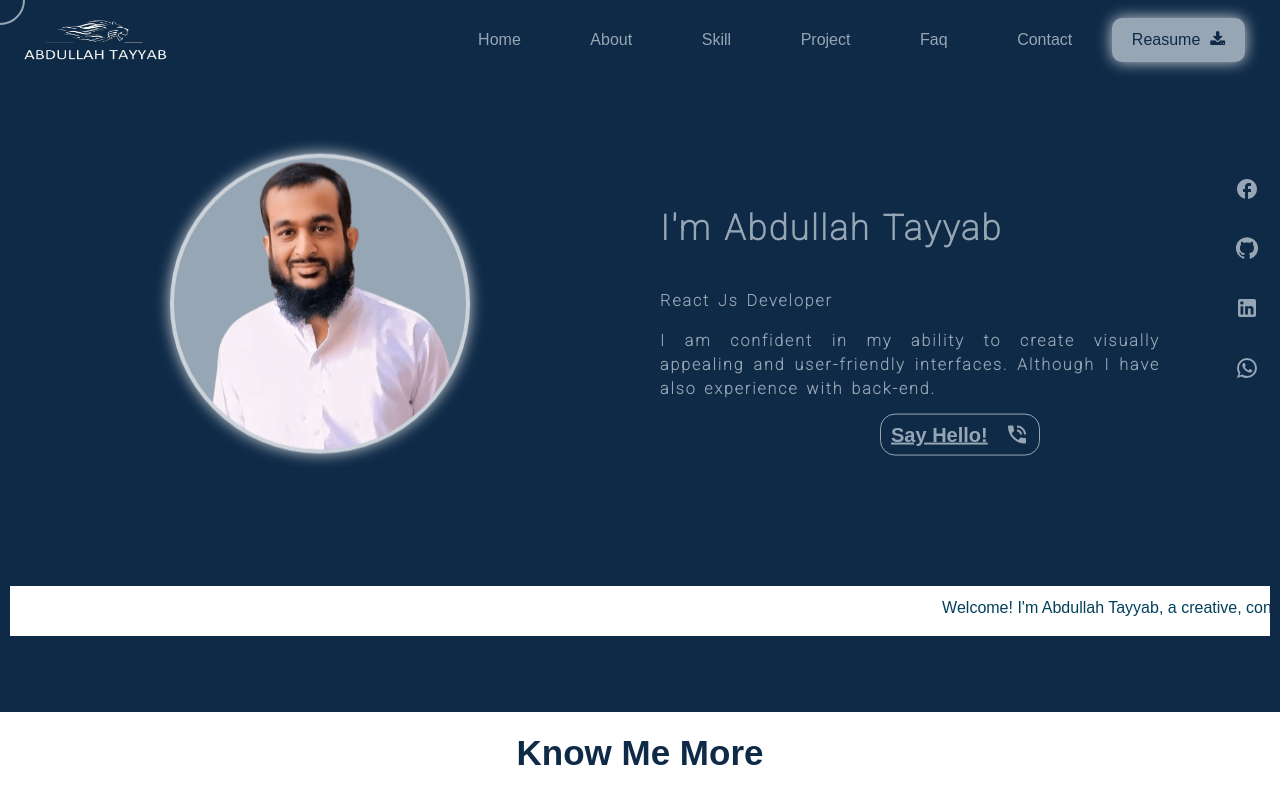
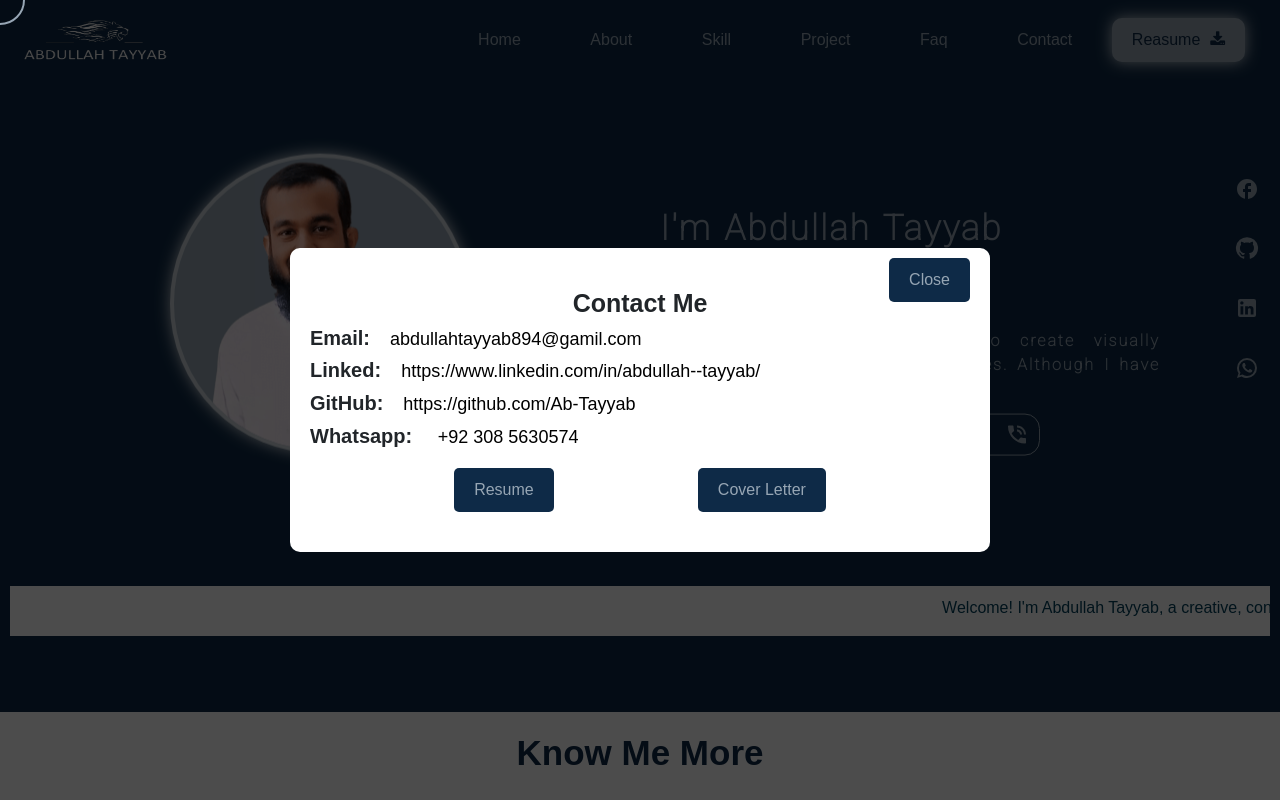
Before and after one commit to Ab-Tayyab/abdullah-tayyab-portfolio, a React (Create React App) app: page /project in a window 1280 px wide. Shown: the top 800 px of the page. Built offline with nearby package versions, Linux system fonts and the light colour scheme.

Commit message:
popup added

```diff
--- a/src/App.js
+++ b/src/App.js
@@ -17,7 +17,7 @@ import "aos/dist/aos.css";
 
 const App = () => {
   const [isLoading, setIsLoading] = useState(true);
-  const [isPopupOpen, setIsPopupOpen] = useState(false); // State for popup
+  const [isPopupOpen, setIsPopupOpen] = useState(false);
 
   useEffect(() => {
     AOS.init({
@@ -25,25 +25,32 @@ const App = () => {
       once: false,
     });
 
-    const timer = setTimeout(() => {
+    const loadingTimer = setTimeout(() => {
       setIsLoading(false);
     }, 2500);
 
-    return () => clearTimeout(timer);
+    return () => clearTimeout(loadingTimer);
   }, []);
 
   useEffect(() => {
     if (!isLoading) {
-      // Show popup after 3 seconds when loading is done
       const popupTimer = setTimeout(() => {
         setIsPopupOpen(true);
-      }, 10000);
-      return () => clearTimeout(popupTimer);
+      }, 100);
+
+      const intervalTimer = setInterval(() => {
+        setIsPopupOpen(true);
+      }, 90000);
+
+      return () => {
+        clearTimeout(popupTimer);
+        clearInterval(intervalTimer);
+      };
     }
   }, [isLoading]);
 
   const closePopup = () => {
-    setIsPopupOpen(false); // Close popup
+    setIsPopupOpen(false);
   };
 
   return (
@@ -73,7 +80,6 @@ const App = () => {
 
             {/* Contact Popup */}
             <ContactPopup isOpen={isPopupOpen} onClose={closePopup} />
-
           </>
         )}
       </div>
--- a/src/component/contactPopup/ContactPopup.css
+++ b/src/component/contactPopup/ContactPopup.css
@@ -1,62 +1,99 @@
-/* ContactPopup.css */
 
-/* Popup Overlay - covers the whole screen */
-.popup-overlay {
+.contact-popup {
     position: fixed;
     top: 0;
     left: 0;
     width: 100%;
     height: 100%;
-    background-color: rgba(0, 0, 0, 0.7); /* Semi-transparent black background */
+    background-color: rgba(0, 0, 0, 0.7);
     display: flex;
     justify-content: center;
     align-items: center;
-    z-index: 1000; /* Ensures it's on top of everything */
+    z-index: 1000;
     opacity: 0;
-    pointer-events: none; /* Disable clicks when not visible */
-    transition: opacity 0.5s ease; /* Smooth fade-in effect */
+    pointer-events: none;
+    transition: opacity 0.5s ease;
   }
 
-  .popup-overlay.active {
+  .contact-popup.active {
     opacity: 1;
-    pointer-events: auto; /* Enable clicks when visible */
+    pointer-events: auto;
   }
 
-  /* Popup Content */
-  .popup-content {
+  .contact-popup-content {
     background-color: white;
-    padding: 20px;
+    padding: 40px 20px;
     border-radius: 10px;
     width: 90%;
-    max-width: 500px;
-    text-align: center;
+    max-width: 700px;
+    text-align: left;
     position: relative;
-    transition: transform 0.5s ease; /* Smooth sliding animation */
+    transition: transform 0.5s ease;
   }
 
-  /* Slide-in from the left */
-  .slide-in {
-    transform: translateX(0); /* Full view */
+  .contact-popup-content>h1{
+    font-size: 25px;
+    font-weight: 800;
+    text-align: center;
+  }
+  .contact-popup-content>h2{
+    font-size: 20px;
+    font-weight: 800;
   }
 
-  /* Slide-out back to the left */
-  .slide-out {
-    transform: translateX(-100%); /* Slide out of view */
+  .contact-popup-content>h2>a{
+    text-decoration: none;
+    color: black;
+    font-size: 18px;
+    font-weight: 100;
+    padding-left: 20px;
   }
 
-  /* Close Button */
-  .popup-content button {
+  .contact-btn{
+    display: flex;
+    justify-content: space-evenly;
+    margin-top: 20px;
+  }
+
+
+  .contact-resume, .contact-letter{
+    padding: 10px 20px;
+    background-color: #0e2a47;
+    color: #97a6b4;
+    border-radius: 5px;
+    border: none;
+    transition: 0.5s all;
+  }
+
+  .contact-resume:hover, .contact-letter:hover{
+    background-color: #97a6b4;
+    color: #0e2a47;
+    cursor: pointer;
+    border-radius: 10px;
+  }
+  .slide-in {
+    transform: translateX(0);
+  }
+
+  .slide-out {
+    transform: translateX(-100%);
+  }
+
+  .contact-popup-content>button {
     position: absolute;
     top: 10px;
     right: 20px;
-    background-color: red;
-    color: white;
+    background-color: #0E2A47;
+    color: #97a6b4;
     border: none;
     padding: 10px 20px;
     cursor: pointer;
     border-radius: 5px;
+    transition: 0.5s all;
   }
 
-  .popup-content button:hover {
-    background-color: darkred;
+  .contact-popup-content>button:hover {
+    background-color: transparent !important;
+    border: 1px solid #0e2a47 !important;
+    color: #0e2a47 !important;
   }
--- a/src/component/contactPopup/ContactPopup.js
+++ b/src/component/contactPopup/ContactPopup.js
@@ -2,13 +2,53 @@ import React from "react";
 import "./ContactPopup.css";
 
 const ContactPopup = ({ isOpen, onClose }) => {
+  const onDownloadResume = () => {
+    const link = document.createElement("a");
+    link.href = "./abdullah tayyab resume.pdf";
+    link.click();
+  };
+  const onDownloadCoverLetter = () => {
+    const link = document.createElement("a");
+    link.href = "./abdullah tayyab cover letter.pdf";
+    link.click();
+  };
   return (
-    <div className={`popup-overlay ${isOpen ? "active" : ""}`}>
-      <div className={`popup-content ${isOpen ? "slide-in" : "slide-out"}`}>
+    <div className={`contact-popup ${isOpen ? "active" : ""}`}>
+      <div
+        className={`contact-popup-content ${isOpen ? "slide-in" : "slide-out"}`}
+      >
         <h1>Contact Me</h1>
-        <p>Email: abdullahtayyab@example.com</p>
-        <p>Phone: +123 456 7890</p>
-        <p>Location: Lahore, Pakistan</p>
+        <h2>
+          Email:
+          <a href="mailto: abdullahtayyab894@gmail.com" target="_blank">
+            abdullahtayyab894@gamil.com
+          </a>
+        </h2>
+        <h2>
+          Linked:
+          <a href="https://www.linkedin.com/in/abdullah--tayyab/" target="_blank">
+            https://www.linkedin.com/in/abdullah--tayyab/
+          </a>
+        </h2>
+        <h2>
+          GitHub:
+          <a href="https://github.com/Ab-Tayyab" target="_blank">
+            https://github.com/Ab-Tayyab
+          </a>
+        </h2>
+        <h2>
+          Whatsapp: <a href="https://wa.me/+923085630574" target="_blank">+92 308 5630574</a>
+        </h2>
+        <div>
+          <div className="contact-btn">
+            <button className="contact-resume" onClick={onDownloadResume}>
+              Resume
+            </button>
+            <button className="contact-letter" onClick={onDownloadCoverLetter}>
+              Cover Letter
+            </button>
+          </div>
+        </div>
         <button onClick={onClose}>Close</button>
       </div>
     </div>
--- a/src/component/project/Project.css
+++ b/src/component/project/Project.css
@@ -52,35 +52,23 @@
     font-size: 12px;
     position: absolute;
     top: 25%;
-    left: 25%;
-    -webkit-transform: translate(-25%, -25%);
-    -ms-transform: translate(-25%, -25%);
-    transform: translate(-25%, -25%);
-    text-align: justify;
+    left: 20%;
+    text-align: center;
+
 }
 
-.show-btn {
-    width: 150px;
-    height: 60px;
-    border-radius: 10px;
-    background-color: #0E2A47;
-    border: 1px solid #97a6b4;
+.project-text>i{
+    font-size: 35px;
+    color: white;
+    transition: 0.5s all;
+    padding-top: 20px;
+}
+.project-text>i:hover{
+    transform: scale(1.1);
+    cursor: pointer;
     color: #97a6b4;
-    font-size: 16px;
-    display: flex;
-    margin: auto;
-    justify-content: space-around;
-    align-items: center;
-    margin-top: 20px;
-    margin-bottom: 20px;
 }
 
-.show-btn:hover {
-    background-color: #97a6b4;
-    color: #0E2A47;
-    font-weight: 400;
-    border: none;
-}
 
 @media (max-width:400px) {
     .project-child {
@@ -123,11 +111,40 @@
     border-radius: 10px;
     width: 90%;
     max-width: 900px;
-    text-align: center;
+    text-align: justify;
     position: relative;
     animation: popupOpen 0.5s ease;
   }
 
+  .popup-content>h1{
+    font-size: 25px;
+    font-weight: 800;
+  }
+
+  .popup-content>h3{
+    font-size: 20px;
+    font-weight: 800;
+    text-align: left;
+  }
+  .popup-content span{
+    font-size: 16px;
+    font-weight: 100;
+  }
+
+  .popup-content p{
+    font-size: 16px;
+    font-weight: 100;
+  }
+  .popup-content>div{
+    display: flex;
+    justify-content: space-around;
+    align-items: center;
+    font-size: 25px;
+  }
+
+  .popup-content>div>a{
+    cursor: pointer;
+  }
 
   @keyframes popupOpen {
     0% {
@@ -145,21 +162,25 @@
     margin-bottom: 20px;
     width: 100%;
     max-width: 700px;
+    height: 300px;
   }
 
 
-  .popup-content button {
+  .popup-content>button {
     position: absolute;
     top: 10px;
     right: 20px;
-    background-color: red;
-    color: white;
+    background-color: #0E2A47 !important;
+    color: #97a6b4 !important;
     border: none;
     padding: 10px 20px;
     cursor: pointer;
     border-radius: 5px;
+    transition: 0.5s all;
   }
 
   .popup-content button:hover {
-    background-color: darkred;
+    background-color: transparent !important;
+    border: 1px solid #0e2a47 !important;
+    color: #0e2a47 !important;
   }
--- a/src/component/project/Project.js
+++ b/src/component/project/Project.js
@@ -14,8 +14,8 @@ const Project = () => {
   const handleClosePopup = () => {
     setPopupVisible(false);
     setTimeout(() => {
-      setSelectedProject(null); // Wait for the animation to finish before closing completely
-    }, 500); // Match the animation duration (0.5s)
+      setSelectedProject(null);
+    }, 500);
   };
 
   return (
@@ -40,9 +40,10 @@ const Project = () => {
               <div className="project-overlay">
                 <div className="project-text">
                   <h1 style={{ color: "white" }}>{item.name}</h1>
-                  <p>{item.detail}</p>
-                  {/* Button to open the popup */}
-                  <button onClick={() => handleOpenPopup(item)}>More Details</button>
+                  <i
+                    className="fa fa-eye"
+                    onClick={() => handleOpenPopup(item)}
+                  />
                 </div>
               </div>
             </div>
@@ -50,14 +51,27 @@ const Project = () => {
         })}
       </div>
 
-      {/* Fullscreen popup */}
+      {/* popup  */}
       {selectedProject && (
         <div className={`popup-overlay ${isPopupVisible ? "active" : ""}`}>
           <div className="popup-content">
             <h1>{selectedProject.name}</h1>
-            <p>{selectedProject.detail}</p>
-            <img src={selectedProject.img} alt={selectedProject.name} width="100%" height="300px" />
+            <h3>
+              Tools: <span>{selectedProject.tools}</span>
+            </h3>
+            <h3>
+              Description:<p>{selectedProject.detail}</p>
+            </h3>
+            <img src={selectedProject.img} alt={selectedProject.name} />
             <button onClick={handleClosePopup}>Close</button>
+            <div>
+              <a href={selectedProject.url} target="_blank">
+                Site: <i class="fa fa-link" />
+              </a>
+              <a href={selectedProject.github} target="_blank">
+                Github: <i class="fa fa-github" />
+              </a>
+            </div>
           </div>
         </div>
       )}
--- a/src/component/project/ProjectAPI.js
+++ b/src/component/project/ProjectAPI.js
@@ -15,6 +15,8 @@ export const projectdata = [
     name: "Coffee Shop",
     img: s4,
     url: "https://coffee-shoop.vercel.app/",
+    tools:"HTML, CSS, Javascript NodeJs, ExpressJS, MongoDB",
+    github:"https://github.com/Ab-Tayyab/Coffee-Shop-site",
     detail:
       "A sleek, user-friendly coffee shop website featuring an intuitive reservation system, responsive design, and a visually appealing layout with seamless navigation, showcasing menu items and services with modern aesthetics.",
   },
@@ -27,7 +29,7 @@ export const projectdata = [
   },
   {
     id: 3,
-    name: "User Login Signup Form",
+    name: "User Form",
     img: s9,
     url: "https://userloginform.vercel.app/",
     detail:
```
Also changed, not shown: src/component/project/ProjectDetail.css (deleted, +0 -53 lines), src/component/project/ProjectDetail.js (deleted, +0 -53 lines).
